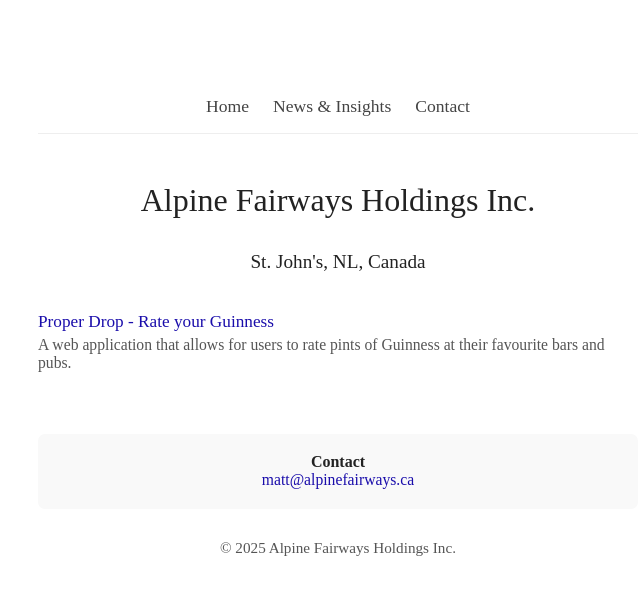
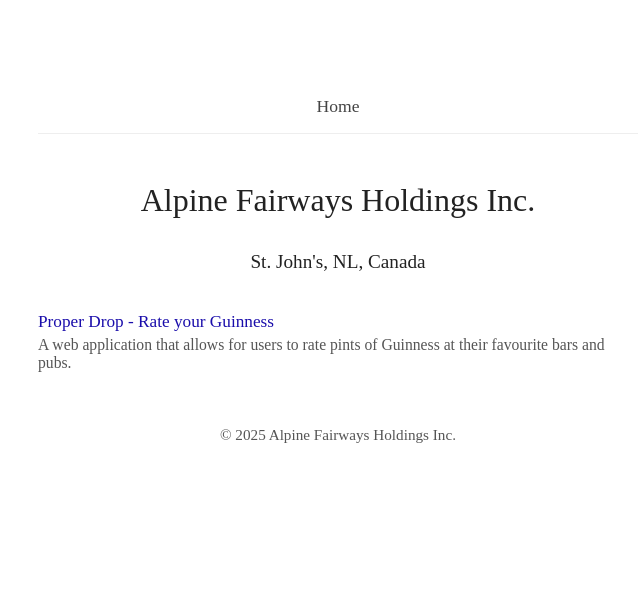
Before and after one commit to matthickey709/alpine-fairways-homepage.github.io, a plain HTML site: page index.html in a window 1280 px wide. Shown: the whole page, without its empty margins (302-942 px from the left). Drawn offline with Linux system fonts and the light colour scheme.

Commit message:
simplifying

```diff
--- a/index.html
+++ b/index.html
@@ -75,8 +75,8 @@
   <div class="container">
     <nav>
       <a href="index.html">Home</a>
-      <a href="blog.html">News & Insights</a>
-      <a href="mailto:matt@alpinefairways.ca">Contact</a>
+      <!-- <a href="blog.html">News & Insights</a> -->
+      <!-- <a href="mailto:matt@alpinefairways.ca">Contact</a> -->
     </nav>
 
     <h1>Alpine Fairways Holdings Inc.</h1>
@@ -89,12 +89,12 @@
         <div class="link-desc">A web application that allows for users to rate pints of Guinness at their favourite bars and pubs.</div>
       </div>
     </div>
-    <div style="margin-top:2.5em; padding:1.2em; background:#f9f9f9; border-radius:7px; text-align:center;">
+    <!-- <div style="margin-top:2.5em; padding:1.2em; background:#f9f9f9; border-radius:7px; text-align:center;">
       <strong>Contact</strong><br>
       <a href="mailto:matt@alpinefairways.ca">matt@alpinefairways.ca</a>
       <br>
-      <!-- <span style="font-size:0.95em; color:#555;">For enquiries about our holdings, partnerships, or investment opportunities.</span> -->
-    </div>
+      <span style="font-size:0.95em; color:#555;">For enquiries about our holdings, partnerships, or investment opportunities.</span>
+    </div>     -->
     <div style="margin-top:2em;font-size:0.95em; color:#555;">
       &copy; 2025 Alpine Fairways Holdings Inc.
     </div>
```
Also changed, not shown: article-guinness-tour-2025.html (+2 -2 lines), article-tech-stack.html (+2 -2 lines), blog.html (+2 -2 lines).
